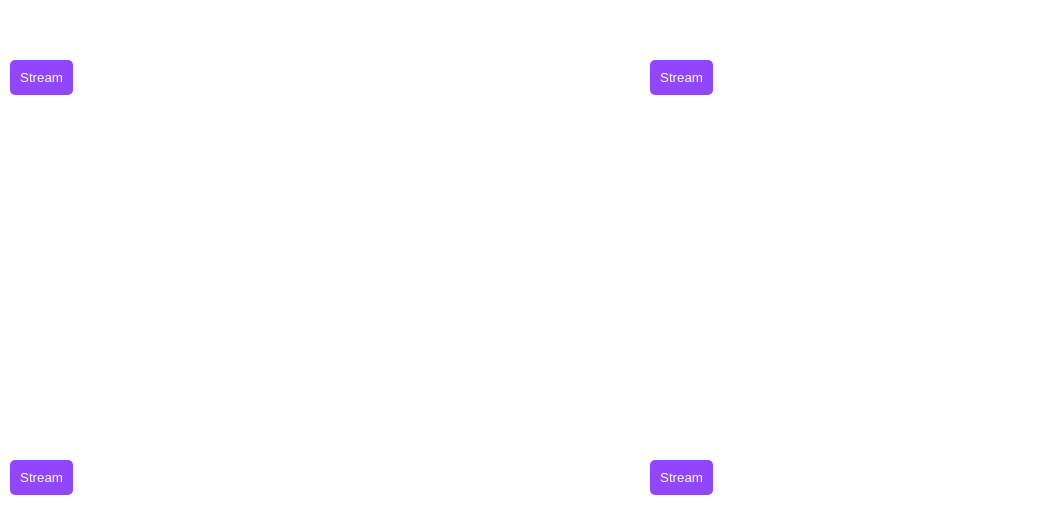
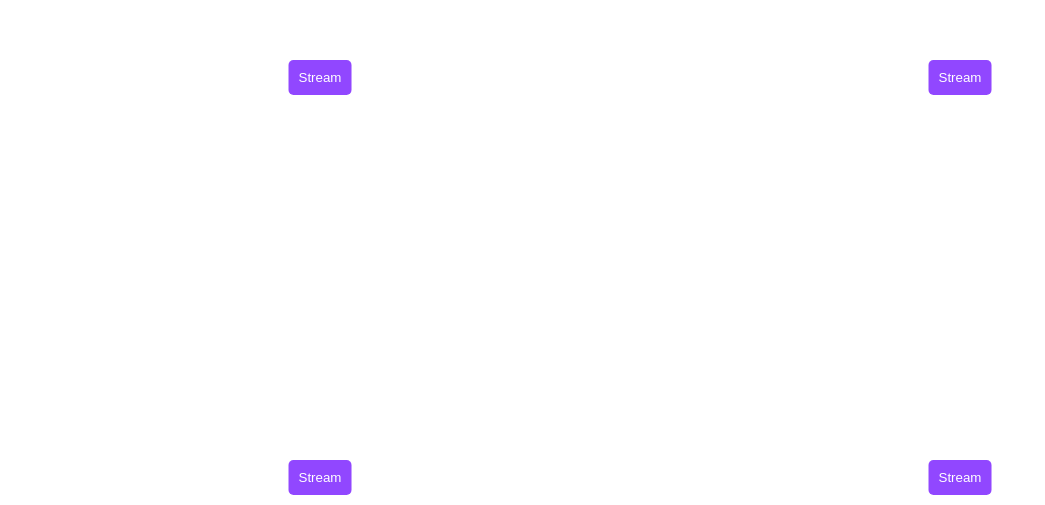
Before and after one commit to Tritora/TwitchPlayer, a plain HTML site: page index.html in a window 1280 px wide. Shown: the part 295-800 px from the top of the page, without its empty margins (0-1045 px from the left). Drawn offline with Linux system fonts and the light colour scheme.

Commit message:
Update index.html

```diff
--- a/index.html
+++ b/index.html
@@ -25,7 +25,8 @@
         .button-container {
             position: absolute;
             bottom: 10px;
-            left: 10px;
+            left: 50%;
+            transform: translateX(-50%);
         }
         button {
             padding: 10px;
```
